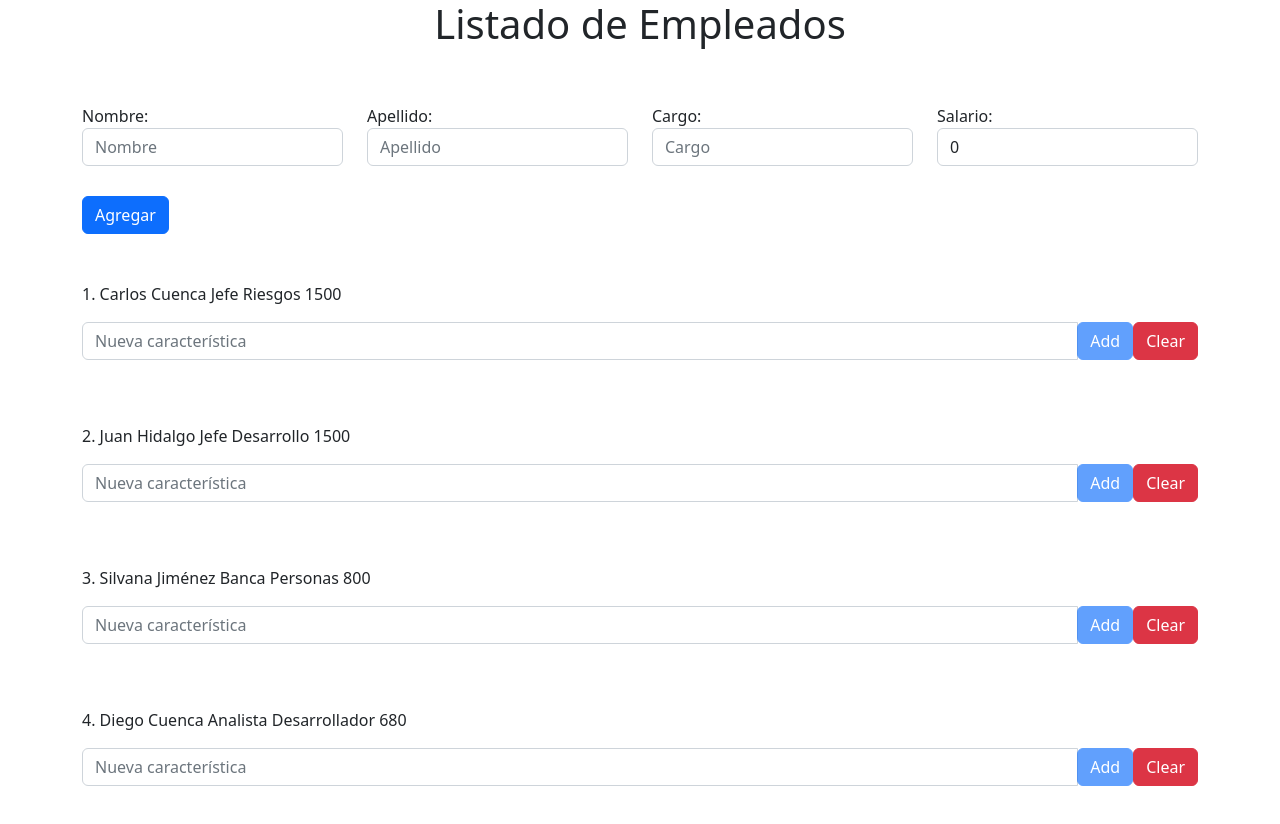
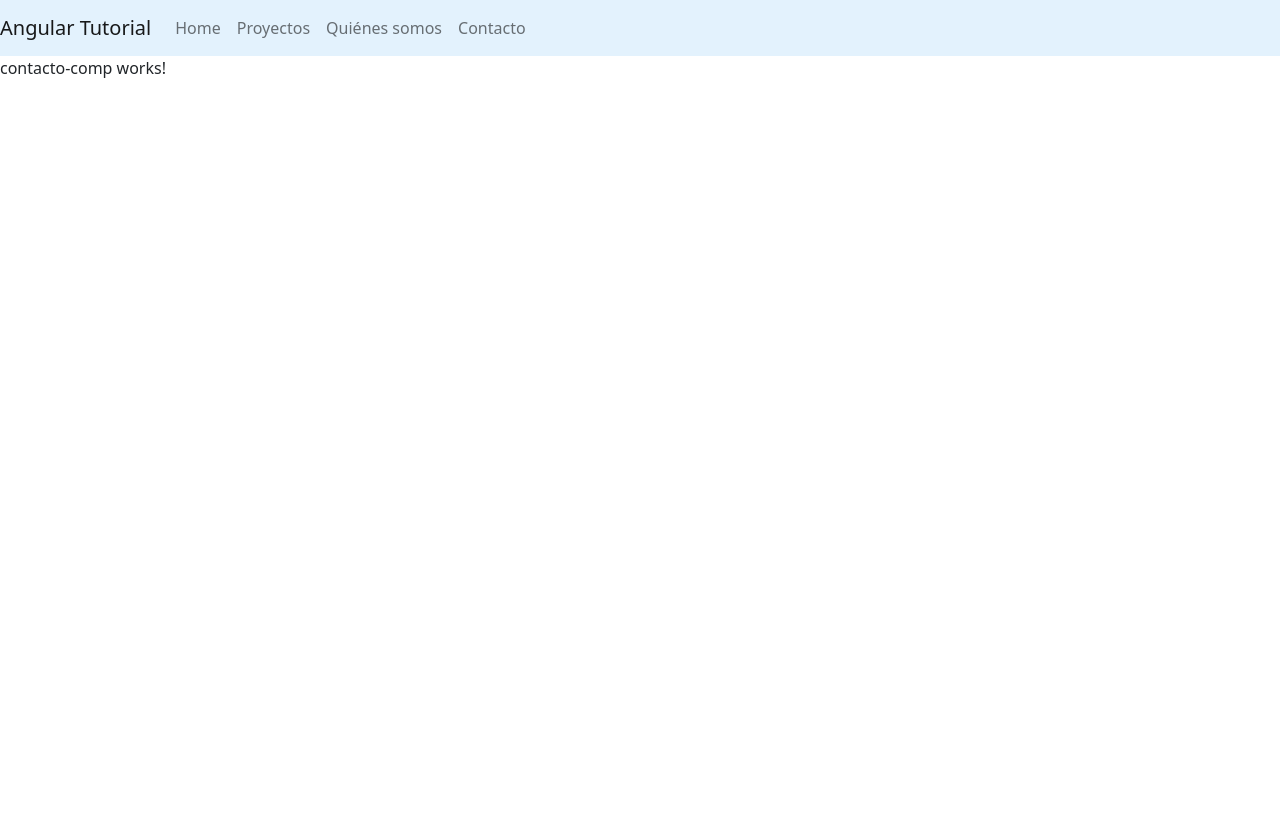
Before and after one commit to diegoxxc14/app-empleados, an Angular app: page /contacto in a window 1280 px wide. Shown: the top 824 px of the page. After the commit the page ends 800 px from the top, so only its background shows below. Built offline with nearby package versions, Linux system fonts and the light colour scheme.

Commit message:
Enrutamiento

```diff
--- a/src/app/app.component.html
+++ b/src/app/app.component.html
@@ -1,40 +1,23 @@
-<div class="container">
-  <div class="col" style="text-align: center;"><h1>{{titulo}}</h1></div>
+<nav class="navbar navbar-expand-md navbar-light" style="background-color: #e3f2fd;">
+  <a class="navbar-brand" href="">Angular Tutorial</a>
+  <div class="navbar-collapse">
+    <ul class="navbar-nav">
+      <li class="nav-item">
+        <a class="nav-link" href="">Home</a>
+      </li>
+      <li class="nav-item">
+        <a class="nav-link" href="/proyectos">Proyectos</a>
+      </li>
+      <li class="nav-item">
+        <a class="nav-link" href="/quienes">Quiénes somos</a>
+      </li>
+      <li class="nav-item">
+        <a class="nav-link" href="/contacto">Contacto</a>
+      </li>
+    </ul>
+  </div>
+</nav>
 
-  <br><br>
-
-  <form class="form-group row">
-    <div class="form-group col-md-3">
-      <label for="nombre">Nombre:</label>
-      <input type="text" name="nombre" id="nombre" placeholder="Nombre" class="form-control"
-        [(ngModel)]="cuadroNombre">
-    </div>
-
-    <div class="form-group col-md-3">
-      <label for="apellido">Apellido:</label>
-      <input type="text" name="apellido" id="apellido" placeholder="Apellido" class="form-control"
-        [(ngModel)]="cuadroApellido">
-    </div>
-
-    <div class="form-group col-md-3">
-      <label for="cargo">Cargo:</label>
-      <input type="text" name="cargo" id="cargo" placeholder="Cargo" class="form-control"
-        [(ngModel)]="cuadroCargo">
-    </div>
-
-    <div class="form-group col-md-3">
-      <label for="salario">Salario:</label>
-      <input type="number" name="salario" id="salario" placeholder="Salario" class="form-control"
-        [(ngModel)]="cuadroSalario" min="0">
-    </div>
-
-    <div class="col">
-      <button type="submit" class="btn btn-primary" (click)="agregarEmpleado()" style="margin-top: 30px;">Agregar</button>
-    </div>
-  </form>
-</div>
-
-<br><br>
-
-<!-- Dar nombres a las variables del For (a los datos que se quiere pasar al componente hijo)-->
-<app-employee-son *ngFor="let emp of empleados.reverse(); let i=index" [empLista]="emp" [indLista]="i"></app-employee-son>
+<!-- Indicar que vamos a gestionar todo el enrutamiento.
+  Con esto ya funcionan las rutas creadas en la constante 'appRoutes'-->
+<router-outlet></router-outlet>
--- a/src/app/app.component.ts
+++ b/src/app/app.component.ts
@@ -1,7 +1,4 @@
 import { Component } from '@angular/core';
-import { Empleado } from './empleado.model';
-import { EmpleadosService } from './empleados.service';
-import { ServicioEmpleadoService } from './servicio-empleado.service';
 
 @Component({
   selector: 'app-root',
@@ -9,33 +6,7 @@ import { ServicioEmpleadoService } from './servicio-empleado.service';
   styleUrls: ['./app.component.css']
 })
 export class AppComponent {
-  titulo = 'Listado de Empleados';
-  cuadroNombre: string = '';
-  cuadroApellido: string = '';
-  cuadroCargo: string = '';
-  cuadroSalario: number = 0;
 
-  empleados: Empleado[];
-
-  constructor(private empService: EmpleadosService) { //Inyeccción del servicios
-    this.obtenerEmpleados();
-  }
-
-  obtenerEmpleados() {
-    this.empleados = this.empService.getAllEmployees();
-  }
-
-  agregarEmpleado() {
-    let miEmpleado = new Empleado(this.cuadroNombre, this.cuadroApellido, this.cuadroCargo, this.cuadroSalario);
-    this.empService.addEmployee(miEmpleado);
-    this.clearForm();
-  }
-
-  clearForm() {
-    this.cuadroNombre = '';
-    this.cuadroApellido = '';
-    this.cuadroCargo= '';
-    this.cuadroSalario = 0;
-  }
+  constructor() {}
 
 }
--- a/src/app/app.module.ts
+++ b/src/app/app.module.ts
@@ -7,16 +7,33 @@ import { EmployeeSonComponent } from './employee-son/employee-son.component';
 import { EmployeeFeaturesComponent } from './employee-features/employee-features.component';
 import { ServicioEmpleadoService } from './servicio-empleado.service';
 import { EmpleadosService } from './empleados.service';
+import { HomeCompComponent } from './home-comp/home-comp.component';
+import { ProyectosCompComponent } from './proyectos-comp/proyectos-comp.component';
+import { ContactoCompComponent } from './contacto-comp/contacto-comp.component';
+import { QuienesCompComponent } from './quienes-comp/quienes-comp.component';
+import { RouterModule, Routes } from '@angular/router';
+
+const appRoutes: Routes = [
+  {path: '', component: HomeCompComponent},
+  {path: 'proyectos', component: ProyectosCompComponent},
+  {path: 'quienes', component: QuienesCompComponent},
+  {path: 'contacto', component: ContactoCompComponent}
+]
 
 @NgModule({
   declarations: [
     AppComponent,
     EmployeeSonComponent,
-    EmployeeFeaturesComponent
+    EmployeeFeaturesComponent,
+    HomeCompComponent,
+    ProyectosCompComponent,
+    ContactoCompComponent,
+    QuienesCompComponent
   ],
   imports: [
     BrowserModule,
-    FormsModule
+    FormsModule,
+    RouterModule.forRoot(appRoutes)
   ],
   providers: [ServicioEmpleadoService, EmpleadosService],
   bootstrap: [AppComponent]
```
